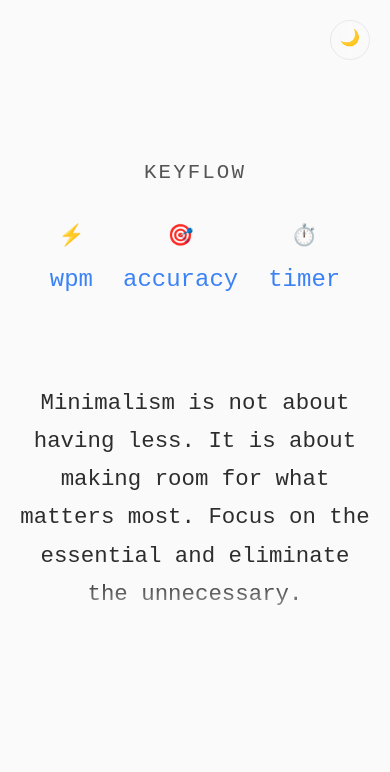
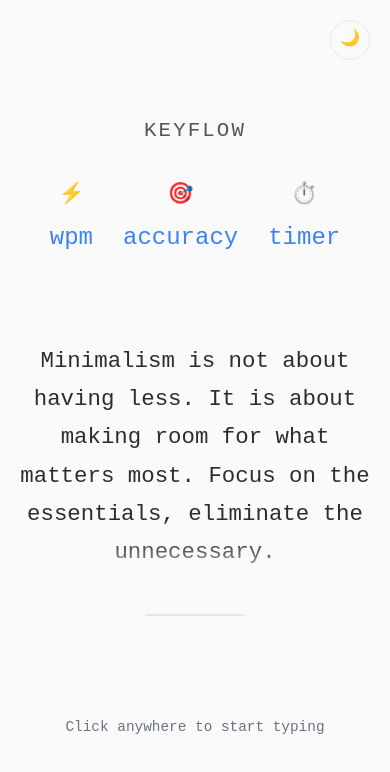
Before and after one commit to GaurabPrasai/keyflow, a React (Vite) app: page / in a window 390 px wide. Shown: the top 772 px of the page. Built offline with nearby package versions, Linux system fonts and the light colour scheme; some icons are missing.

Commit message:
made outer style of the app

```diff
--- a/package.json
+++ b/package.json
@@ -17,6 +17,8 @@
   },
   "devDependencies": {
     "@eslint/js": "^9.29.0",
+    "@iconify/react": "^6.0.0",
+    "@iconify/tailwind4": "^1.0.6",
     "@types/react": "^19.1.8",
     "@types/react-dom": "^19.1.6",
     "@vitejs/plugin-react": "^4.5.2",
--- a/src/App.jsx
+++ b/src/App.jsx
@@ -2,6 +2,8 @@ import { useState } from 'react'
 import Navbar from './components/Navbar'
 import Header from './components/Header'
 import TypingBox from './components/TypingBox'
+import Controls from './components/Controls'
+import Status from './components/Status'
 
 function App() {
 
@@ -11,6 +13,8 @@ function App() {
     <div className="container">
       <Header />
       <TypingBox />
+      <Controls />
+      <Status />
     </div>
 
     </>
--- /dev/null
+++ b/src/components/Controls.jsx
@@ -0,0 +1,19 @@
+import { Icon } from "@iconify/react";
+
+const Controls = () => {
+  return (
+    <div className="controls">
+      <button className="control-btn" id="resetBtn" aria-label="Reset test">
+        <Icon icon="solar:restart-bold" width="20" height="20" />
+      </button>
+      <button className="control-btn" id="newTextBtn" aria-label="New text">
+        <Icon icon="tdesign:refresh" width="20" height="20" />
+      </button>
+      <button className="control-btn" id="settingsBtn" aria-label="Settings">
+        <Icon icon="uil:setting" width="20" height="20" />
+      </button>
+    </div>
+  );
+};
+
+export default Controls;
--- /dev/null
+++ b/src/components/Status.jsx
@@ -0,0 +1,9 @@
+const Status = () => {
+  return (
+    <div className="game-status" id="gameStatus">
+      Click anywhere to start typing
+    </div>
+  );
+};
+
+export default Status;
--- a/src/components/TypingBox.jsx
+++ b/src/components/TypingBox.jsx
@@ -1,13 +1,18 @@
-
 const TypingBox = () => {
   return (
-    <div className='typing-container'>
-        <div className="text-display" id="textDisplay">
-          Minimalism is not about having less. It is about making room for what matters most. Focus on the essential and eliminate the unnecessary.
-        </div>
-        <input type="text" className='input-field' id='inputField' />
+    <div className="typing-container">
+      <div className="text-display" id="textDisplay">
+        Minimalism is not about having less. It is about making room for what
+        matters most. Focus on the essentials, eliminate the unnecessary.
+      </div>
+
+      <input type="text" className="input-field" id="inputField" />
+
+      <div className="progress-indicator">
+        <div className="progress-bar" id="progressBar"></div>
+      </div>
     </div>
-  )
-}
+  );
+};
 
-export default TypingBox
+export default TypingBox;
--- a/src/index.css
+++ b/src/index.css
@@ -36,10 +36,6 @@ body {
   background-color: var(--bg-color);
   color: var(--text-color);
   min-height: 100vh;
-  display: flex;
-  flex-direction: column;
-  align-items: center;
-  justify-content: center;
   padding: 40px 20px;
   transition: all 0.4s ease;
   line-height: 1.6;
@@ -49,6 +45,8 @@ body {
   max-width: 900px;
   width: 100%;
   position: relative;
+  margin: 0 auto;
+  padding-top: 2vh;
 }
 
 .header {
@@ -59,7 +57,7 @@ body {
 .title {
   font-size: 1.5rem;
   font-weight: 300;
-  margin-bottom: 40px;
+  margin-bottom: 41px;
   letter-spacing: 0.1em;
   opacity: 0.8;
 }
@@ -258,7 +256,7 @@ body {
   margin-top: 30px;
   font-size: 0.9rem;
   color: var(--text-muted);
-  opacity: 0;
+  opacity: 1;
   transition: opacity 0.3s ease;
 }
 
@@ -270,6 +268,10 @@ body {
 @media (max-width: 768px) {
   body {
     padding: 30px 15px;
+  }
+
+  .container {
+    padding-top: 15vh;
   }
 
   .title {
@@ -319,6 +321,10 @@ body {
 }
 
 @media (max-width: 480px) {
+  .container {
+    padding-top: 10vh;
+  }
+
   .stats {
     gap: 30px;
   }
```
Also changed, not shown: 1 other file (tests, documents, lock files or other folders).
